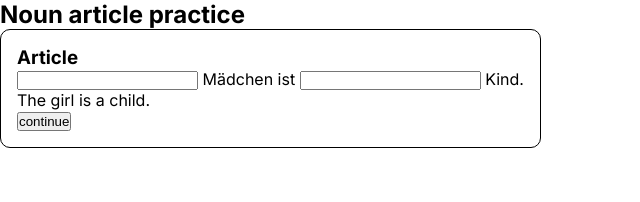
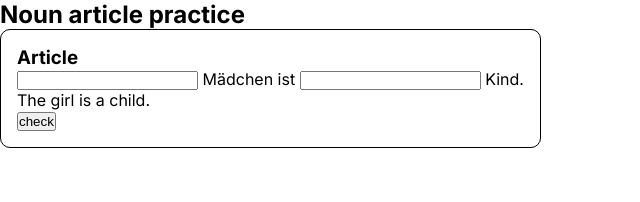
Before and after one commit to Therason/lingo, a Next.js app: page /articles in a window 1280 px wide. Shown: the top 202 px of the page, without its empty margins (0-640 px from the left). Built offline with nearby package versions, Linux system fonts and the light colour scheme.

Commit message:
Basic scoring

```diff
--- a/app/articles/articlesClient.tsx
+++ b/app/articles/articlesClient.tsx
@@ -1,18 +1,46 @@
 'use client'
 import styles from './articles.module.css'
 import { Card } from '@/components'
-import { useState } from 'react'
+import { useState, useRef } from 'react'
 
 // i'm not really sure how to organize this stuff
 export default function ArticlesClient({ sentences }: { sentences: any }) {
   const [index, setIndex] = useState(0)
+  const [sentence, setSentence] = useState(sentences[0])
+  const correct = useRef(sentences.length)
+
+  // card handler functions
+  const handleIncorrect = () => {
+    correct.current--
+  }
+
+  const handleNext = () => {
+    if (index < sentences.length) {
+      setSentence(sentences[index + 1])
+      setIndex((i) => i + 1)
+      return
+    }
+  }
+
+  if (index < sentences.length) {
     return (
       <>
         <Card
-        sentence={sentences[index]}
+          sentence={sentence}
           type='Article'
-        nextCard={() => setIndex((i) => i + 1)}
+          onNext={handleNext}
+          onIncorrect={handleIncorrect}
         />
       </>
     )
+  } else {
+    return (
+      <>
+        <h3>Score:</h3>
+        <p>
+          {correct.current}/{sentences.length}
+        </p>
+      </>
+    )
   }
+}
--- a/components/card/index.tsx
+++ b/components/card/index.tsx
@@ -6,33 +6,53 @@ import styles from './card.module.css'
 function Card({
   sentence,
   type,
-  nextCard,
+  onNext,
+  onIncorrect,
 }: {
   sentence: any
   type: string
-  nextCard: MouseEventHandler<HTMLButtonElement>
+  onNext: MouseEventHandler<HTMLButtonElement>
+  onIncorrect: any
 }) {
-  // init
+  // prepare inputs
   const text = sentence.text.split(/({{.*?}})/)
-  const initialState: Record<number, string> = {}
-  text.forEach((s: string, i: number) => {
-    if (s[0] === '{') {
-      initialState[i] = ''
-    }
-  })
-  const [inputs, setInputs] = useState<Record<number, string>>({
-    ...initialState,
-  })
 
-  // needed to refresh the inputs state...
-  useEffect(() => {
+  // helper function to populate input state
+  const getInitialState = () => {
     const initialState: Record<number, string> = {}
     text.forEach((s: string, i: number) => {
       if (s[0] === '{') {
         initialState[i] = ''
       }
     })
-    setInputs({ ...initialState })
+    return initialState
+  }
+
+  const [inputs, setInputs] = useState(getInitialState())
+
+  // check inputs
+  const [hasGuessed, setHasGuessed] = useState(false)
+  const [isCorrect, setIsCorrect] = useState(true)
+  const handleCheck = () => {
+    for (let i = 0; i < text.length; i++) {
+      if (text[i][0] !== '{') continue
+      if (
+        inputs[i].toLowerCase() !==
+        text[i].replace(/{{(.*)}}/, '$1').toLowerCase()
+      ) {
+        setIsCorrect(false)
+        onIncorrect()
+        break
+      }
+    }
+    setHasGuessed(true)
+  }
+
+  // needed to refresh everything...
+  useEffect(() => {
+    setInputs(getInitialState())
+    setHasGuessed(false)
+    setIsCorrect(true)
     // eslint-disable-next-line react-hooks/exhaustive-deps
   }, [sentence.text])
 
@@ -56,7 +76,13 @@ function Card({
         })}
       </p>
       <p className={styles.translation}>{sentence.translation}</p>
-      <button onClick={nextCard}>continue</button>
+      {!hasGuessed && <button onClick={handleCheck}>check</button>}
+      {hasGuessed && (
+        <>
+          <p>{isCorrect ? 'correct' : 'incorrect'}</p>
+          <button onClick={onNext}>continue</button>
+        </>
+      )}
     </div>
   )
 }
```
Lines whose indentation alone changed are shown as unchanged.
